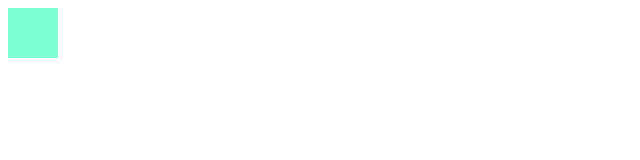
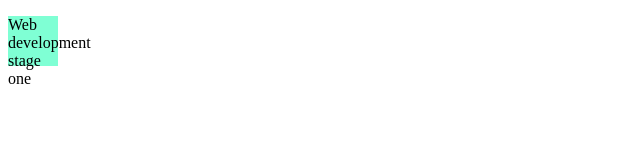
Before and after one commit to Eazyboiyy/dummy_project, a plain HTML site: page index.html in a window 1280 px wide. Shown: the whole page, without its empty margins (0-640 px from the left). Drawn offline with Linux system fonts and the light colour scheme.

Commit message:
Added a new paragraph

```diff
--- a/index.html
+++ b/index.html
@@ -9,6 +9,6 @@
 </head>
 <body>
     <div class="main">
-
+     <p>Web development stage one </p>
     </div>
 </body>
```
